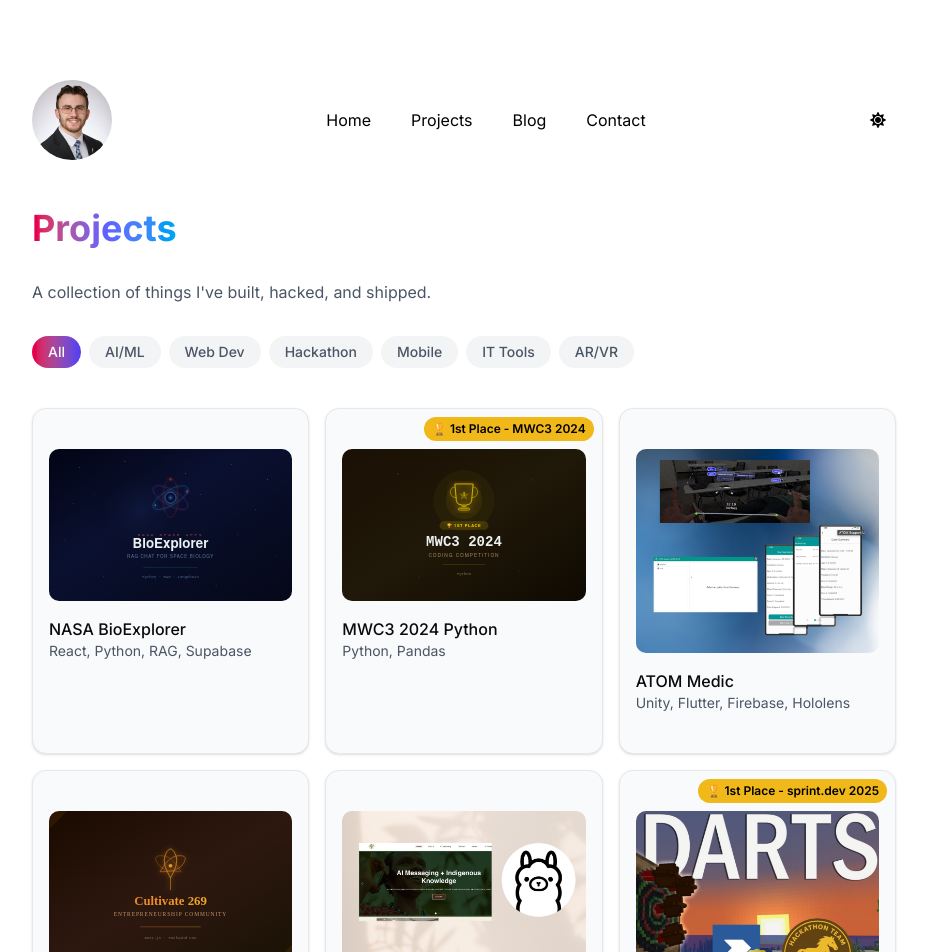
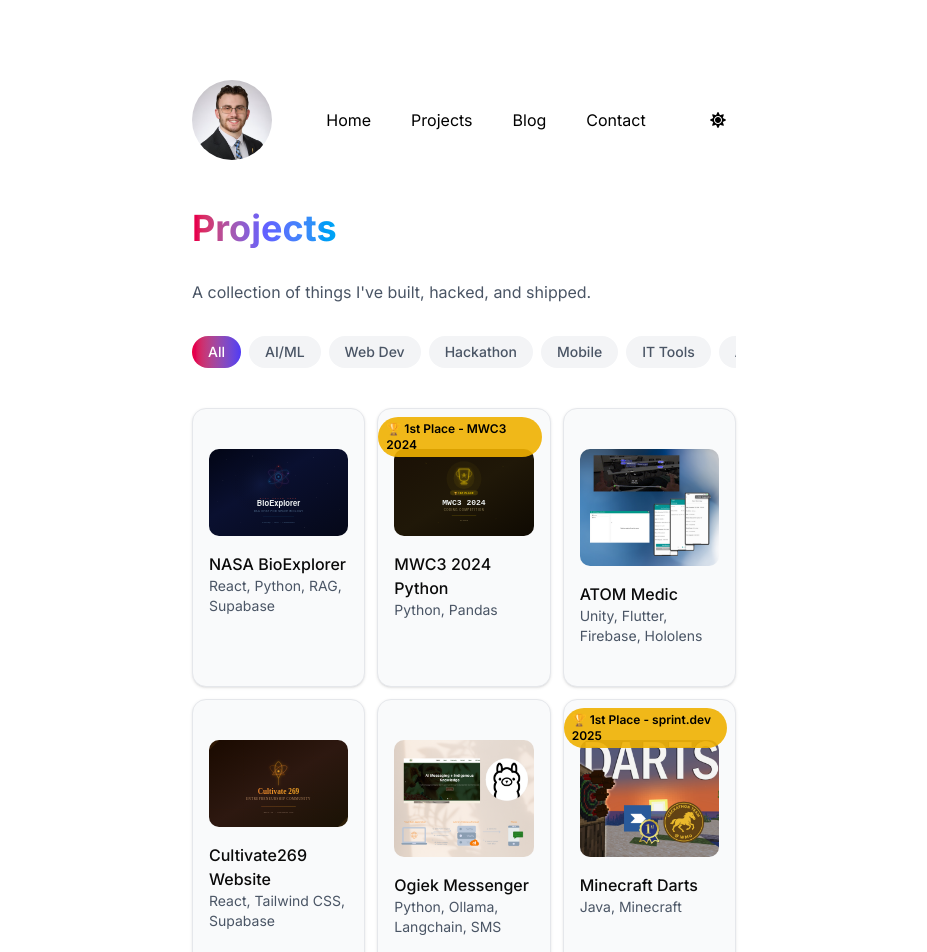
Before and after one commit to grcodeman/cody-portfolio, a Next.js app: page /projects in a window 1280 px wide. Shown: the top 952 px of the page, without its empty margins (176-1103 px from the left). Built offline with nearby package versions, Linux system fonts and the light colour scheme.

Commit message:
reverting card structure to old design

```diff
--- a/app/projects/page.tsx
+++ b/app/projects/page.tsx
@@ -20,7 +20,7 @@
 
   return (
     <div className="min-h-screen bg-white dark:bg-black text-black dark:text-white transition-colors duration-300">
-      <div className="mx-auto max-w-4xl px-4 py-20">
+      <div className="mx-auto max-w-xl px-4 py-20">
         <Header />
 
         <main className="space-y-10">
@@ -42,7 +42,7 @@
               onChange={(cat) => setActiveCategory(cat)}
             />
 
-            <div className="grid grid-cols-1 sm:grid-cols-2 lg:grid-cols-3 gap-4">
+            <div className="grid grid-cols-1 md:grid-cols-3 gap-3">
               {filtered.map((project) => (
                 <ProjectCard
                   key={project.slug}
```
